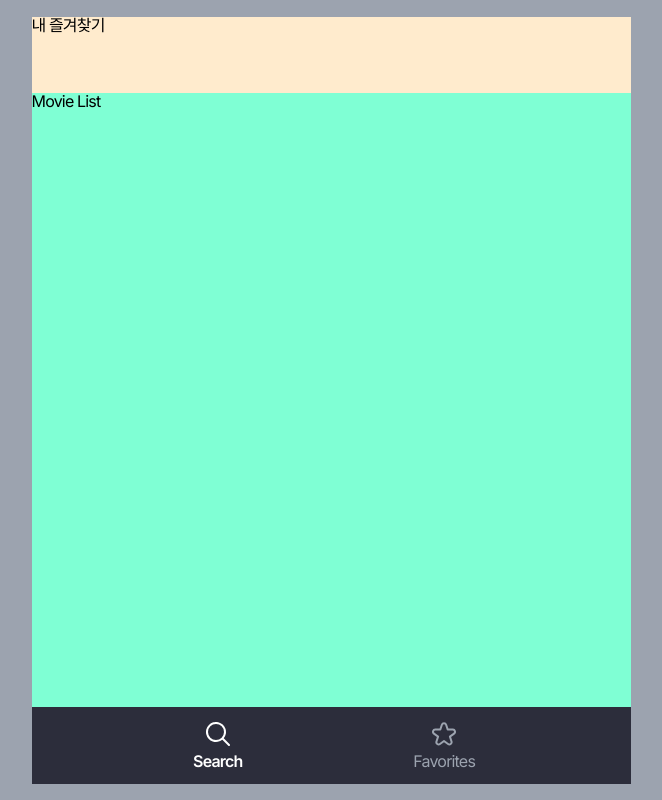
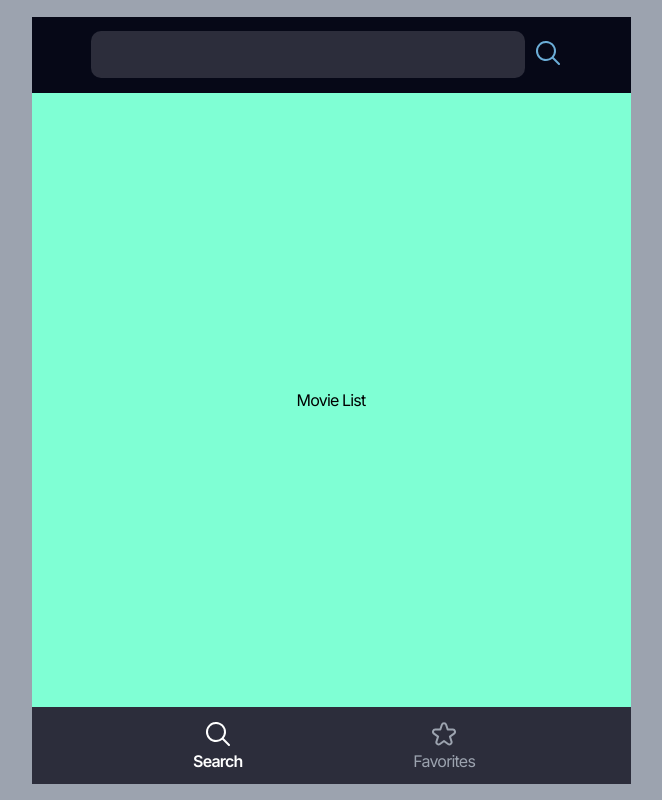
Before and after one commit to kimmsoll/grip-company, a React (Create React App) app: page / in a window 1280 px wide. Shown: the whole page, without its empty margins (309-971 px from the left). Built offline with nearby package versions, Linux system fonts and the light colour scheme.

Commit message:
feat: create header

```diff
--- a/src/components/Header/Header.module.scss
+++ /dev/null
@@ -1,4 +0,0 @@
-.header {
-    background-color: blanchedalmond;
-    flex: 1 1 0;
-}
--- a/src/components/Header/Header.tsx
+++ /dev/null
@@ -1,10 +0,0 @@
-import styles from './Header.module.scss'
-
-const Header = () => {
-  return (
-    <header className={styles.header}>
-      <h1>내 즐겨찾기</h1>
-    </header>
-  )
-}
-export default Header
--- a/src/components/MovieList/MovieList.module.scss
+++ b/src/components/MovieList/MovieList.module.scss
@@ -1,4 +1,7 @@
 .movieList {
     flex: 8 1 0;
     background-color: aquamarine;
+    display: flex;
+    justify-content: center;
+    align-items: center;
 }
--- /dev/null
+++ b/src/components/SearchForm/SearchForm.module.scss
@@ -0,0 +1,20 @@
+@use '../../styles/constants/colors';
+
+.form {
+    display: flex;
+    width: 80%;
+    .input {
+        padding: 10px 0 10px 20px;
+        flex: 9 1 0;
+        background-color: colors.$GRAY3;
+        color: colors.$WHITE;
+        border-radius: 10px;
+    }
+    .button {
+        padding: 10px 0;
+        flex: 1 1 0;
+        svg {
+            fill : colors.$BLUE2;
+        }
+    }
+}
--- /dev/null
+++ b/src/components/SearchForm/SearchForm.tsx
@@ -0,0 +1,24 @@
+import { SearchIcon } from 'assets/svgs'
+import { useState } from 'react'
+import styles from './SearchForm.module.scss'
+
+const SearchForm = () => {
+  const [inputValue, setInputValue] = useState()
+  const handleSubmit = () => {}
+
+  return (
+    <form className={styles.form} onSubmit={handleSubmit}>
+      <input
+        name='input'
+        className={styles.input}
+        value={inputValue}
+        type='text'
+      />
+      <button className={styles.button} type="submit" onClick={handleSubmit}>
+        <SearchIcon />
+      </button>
+    </form>
+  )
+}
+
+export default SearchForm
--- a/src/routes/Favorite/Favorite.module.scss
+++ b/src/routes/Favorite/Favorite.module.scss
@@ -9,7 +9,17 @@
     background-color: colors.$BLACK;
     display: flex;
     flex-direction: column;
-
+    .header {
+        flex: 1 1 0;
+        display: flex;
+        align-items: center;
+        justify-content: center;
+        .title {
+            font-size: 18px;
+            font-weight: 700;
+            color: colors.$WHITE;
+        }
+    }
     // @media screen and (max-width: responsive.getMaxBreakpoint(M)) {
     //     background-color: colors.$BLACK;
     // }
--- a/src/routes/Favorite/Favorite.tsx
+++ b/src/routes/Favorite/Favorite.tsx
@@ -1,4 +1,3 @@
-import Header from 'components/Header/Header'
 import MovieList from 'components/MovieList/MovieList'
 import NavBar from 'components/NavBar/NavBar'
 import styles from './Favorite.module.scss'
@@ -6,7 +5,9 @@ import styles from './Favorite.module.scss'
 const Favorite = () => {
   return (
     <div className={styles.favoritesPage}>
-      <Header />
+      <header className={styles.header}>
+        <h1 className={styles.title}>내 즐겨찾기</h1>
+      </header>
       <MovieList />
       <NavBar />
     </div>
--- a/src/routes/Search/Search.module.scss
+++ b/src/routes/Search/Search.module.scss
@@ -9,7 +9,13 @@
     background-color: colors.$BLACK;
     display: flex;
     flex-direction: column;
-
+    .header {
+        flex: 1 1 0;
+        display: flex;
+        flex-direction: column;
+        align-items: center;
+        justify-content: center;
+    }
     // @media screen and (max-width: responsive.getMaxBreakpoint(M)) {
     //     background-color: colors.$BLACK;
     // }
--- a/src/routes/Search/Search.tsx
+++ b/src/routes/Search/Search.tsx
@@ -1,12 +1,14 @@
-import Header from 'components/Header/Header'
 import MovieList from 'components/MovieList/MovieList'
 import NavBar from 'components/NavBar/NavBar'
+import SearchForm from 'components/SearchForm/SearchForm'
 import styles from './Search.module.scss'
 
 const Search = () => {
   return (
     <div className={styles.searchPage}>
-      <Header />
+      <header className={styles.header}>
+        <SearchForm />
+      </header>
       <MovieList />
       <NavBar />
     </div>
```
Also changed, not shown: src/components/MovieList/MovieList.tsx (line endings or trailing spaces).
